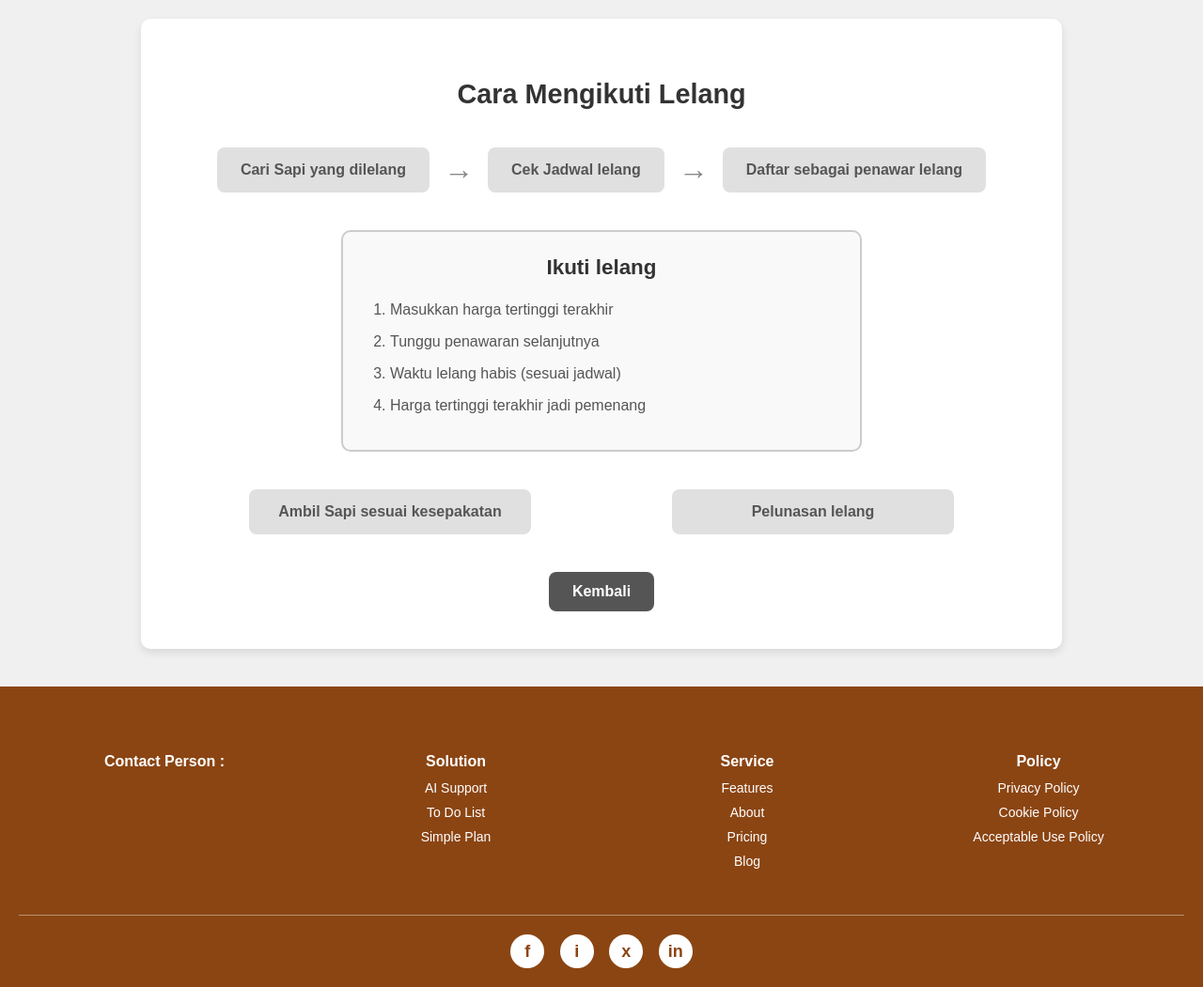
After one commit to zainpelope/pesapean, a PHP site: page /prosedur.php in a window 1280 px wide. The commit adds this page. Shown: the whole page at 94% size. Run offline with PHP 8.4, Linux system fonts and the light colour scheme.

Commit message:
lelang sudah

```diff
--- a/detail.php
+++ b/pembeli/detail.php
@@ -1,5 +1,5 @@
 <?php
-include 'koneksi.php';
+include '../koneksi.php';
 
 if (!isset($_GET['id'])) {
     echo "ID sapi tidak ditemukan.";
@@ -63,7 +63,7 @@ $sapi = mysqli_fetch_assoc($query);
     <div class="container mt-5">
         <div class="detail-box shadow">
             <h3 class="mb-4 text-center">Detail Sapi Lelang</h3>
-            <img src="uploads/<?= htmlspecialchars($sapi['foto_sapi']); ?>" alt="Foto sapi">
+            <img src="../uploads/<?= htmlspecialchars($sapi['foto_sapi']); ?>" alt="Foto sapi">
 
             <div class="mt-4">
                 <p><span class="label">Kategori:</span> <?= htmlspecialchars($sapi['kategori']); ?></p>
@@ -82,7 +82,7 @@ $sapi = mysqli_fetch_assoc($query);
             </div>
 
             <div class="text-center mt-4">
-                <a href="coba.php" class="btn btn-secondary">Kembali ke Daftar</a>
+                <a href="../pembeli/lelang.php" class="btn btn-secondary">Kembali ke Daftar</a>
             </div>
         </div>
     </div>
--- /dev/null
+++ b/pembeli/prosedur.php
@@ -0,0 +1,259 @@
+<!DOCTYPE html>
+<html lang="en">
+
+<head>
+
+    <meta charset="UTF-8">
+
+    <meta name="viewport" content="width=device-width, initial-scale=1.0">
+    <title>Cara Mengikuti Lelang</title>
+    <style>
+        body {
+            font-family: Arial, sans-serif;
+            display: flex;
+            justify-content: center;
+            align-items: flex-start;
+            min-height: 100vh;
+            background-color: #f0f0f0;
+            /* Light gray background similar to the image */
+            margin: 0;
+            padding: 0;
+            /* Changed to 0 to prevent footer overflow */
+            box-sizing: border-box;
+            flex-direction: column;
+            align-items: center;
+        }
+
+        .container {
+            background-color: #ffffff;
+            /* White background for the main content area */
+            padding: 40px;
+            border-radius: 10px;
+            box-shadow: 0 4px 8px rgba(0, 0, 0, 0.1);
+            max-width: 900px;
+            width: 100%;
+            display: flex;
+            flex-direction: column;
+            align-items: center;
+            margin-bottom: 40px;
+            /* Add margin to separate from footer */
+            margin-top: 20px;
+            /* Add margin to separate from top of body */
+        }
+
+        h2 {
+            color: #333;
+            margin-bottom: 40px;
+            font-size: 1.8em;
+            text-align: center;
+        }
+
+        .flow-section {
+            display: flex;
+            justify-content: center;
+            align-items: center;
+            margin-bottom: 20px;
+            width: 100%;
+        }
+
+        .flow-step {
+            background-color: #e0e0e0;
+            /* Gray background for steps */
+            padding: 15px 25px;
+            border-radius: 8px;
+            text-align: center;
+            font-weight: bold;
+            color: #555;
+            white-space: nowrap;
+            /* Prevent text wrapping */
+        }
+
+        .arrow {
+            font-size: 2em;
+            color: #888;
+            margin: 0 15px;
+        }
+
+        .auction-process {
+            border: 2px solid #ccc;
+            /* Border around the "Ikuti Lelang" section */
+            padding: 25px;
+            margin-top: 20px;
+            border-radius: 10px;
+            background-color: #f9f9f9;
+            width: 70%;
+            min-width: 300px;
+            max-width: 500px;
+            text-align: left;
+            position: relative;
+        }
+
+        .auction-process h3 {
+            margin-top: 0;
+            color: #333;
+            font-size: 1.4em;
+            text-align: center;
+            margin-bottom: 20px;
+        }
+
+        .auction-process ol {
+            list-style-type: decimal;
+            padding-left: 25px;
+            margin: 0;
+            color: #555;
+        }
+
+        .auction-process ol li {
+            margin-bottom: 10px;
+            line-height: 1.5;
+        }
+
+        .bottom-flow {
+            display: flex;
+            justify-content: space-around;
+            width: 100%;
+            margin-top: 40px;
+            position: relative;
+        }
+
+        .bottom-flow .flow-step {
+            width: 250px;
+            /* Adjust width for better spacing */
+            margin: 0 10px;
+        }
+
+        .contact-person {
+            background-color: #b0b0b0;
+            /* Gray background for contact person */
+            padding: 20px 40px;
+            border-radius: 8px;
+            margin-top: 60px;
+            font-weight: bold;
+            color: #fff;
+            text-align: center;
+            width: 300px;
+            box-shadow: 0 2px 4px rgba(0, 0, 0, 0.1);
+        }
+
+        .back-button {
+            display: inline-block;
+            background-color: #555;
+            /* Darker gray for the button */
+            color: white;
+            padding: 12px 25px;
+            border-radius: 8px;
+            text-decoration: none;
+            /* Remove underline */
+            font-weight: bold;
+            margin-top: 40px;
+            /* Space from the contact person box */
+            transition: background-color 0.3s ease;
+            /* Smooth hover effect */
+        }
+
+        .back-button:hover {
+            background-color: #777;
+            /* Lighter gray on hover */
+        }
+
+        /* Footer styles */
+        footer {
+            background-color: #333;
+            color: white;
+            text-align: center;
+            padding: 20px;
+            width: 100vw;
+            /* Take 100% of the viewport width */
+            margin-top: auto;
+            /* Push footer to the bottom */
+            /* Remove max-width and border-radius to make it truly full-screen */
+            margin-left: calc(-50vw + 50%);
+            /* Center the footer and extend full width */
+            margin-right: calc(-50vw + 50%);
+            /* Center the footer and extend full width */
+            box-sizing: border-box;
+            /* Include padding in the width calculation */
+        }
+
+        footer p {
+            margin: 5px 0;
+        }
+
+        footer a {
+            color: #aaffaa;
+            /* Light green for links */
+            text-decoration: none;
+        }
+
+        footer a:hover {
+            text-decoration: underline;
+        }
+
+
+        /* Responsive adjustments */
+        @media (max-width: 768px) {
+            .flow-section {
+                flex-direction: column;
+            }
+
+            .arrow {
+                margin: 10px 0;
+                transform: rotate(90deg);
+            }
+
+            .auction-process {
+                width: 90%;
+            }
+
+            .bottom-flow {
+                flex-direction: column;
+                align-items: center;
+                margin-top: 20px;
+                /* Reduce margin for stacked layout */
+            }
+
+            .bottom-flow .flow-step {
+                margin-bottom: 20px;
+                width: 80%;
+            }
+        }
+    </style>
+</head>
+
+<body>
+    <div class="container">
+        <h2>Cara Mengikuti Lelang</h2>
+
+        <div class="flow-section">
+            <div class="flow-step">Cari Sapi yang dilelang</div>
+            <div class="arrow">→</div>
+            <div class="flow-step">Cek Jadwal lelang</div>
+            <div class="arrow">→</div>
+            <div class="flow-step">Daftar sebagai penawar lelang</div>
+        </div>
+
+        <div class="auction-process">
+            <h3>Ikuti lelang</h3>
+            <ol>
+                <li>Masukkan harga tertinggi terakhir</li>
+                <li>Tunggu penawaran selanjutnya</li>
+                <li>Waktu lelang habis (sesuai jadwal)</li>
+                <li>Harga tertinggi terakhir jadi pemenang</li>
+            </ol>
+        </div>
+
+        <div class="bottom-flow">
+            <div class="flow-step">Ambil Sapi sesuai kesepakatan</div>
+            <div class="flow-step">Pelunasan lelang</div>
+        </div>
+
+        <a href="../pembeli/lelang.php" class="back-button">Kembali</a>
+
+    </div>
+
+
+    <?php include '../footer.php'; ?>
+
+</body>
+
+</html>
```
Also changed, not shown: coba.php (deleted, +0 -133 lines), pembeli/lelang.php (+125 -6 lines).
